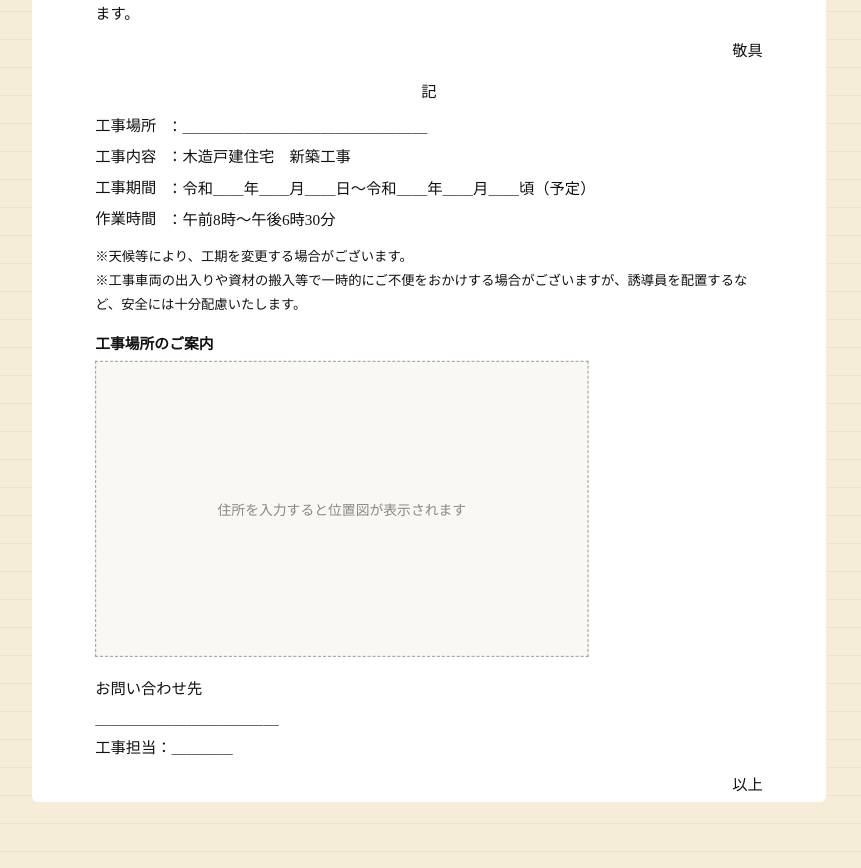
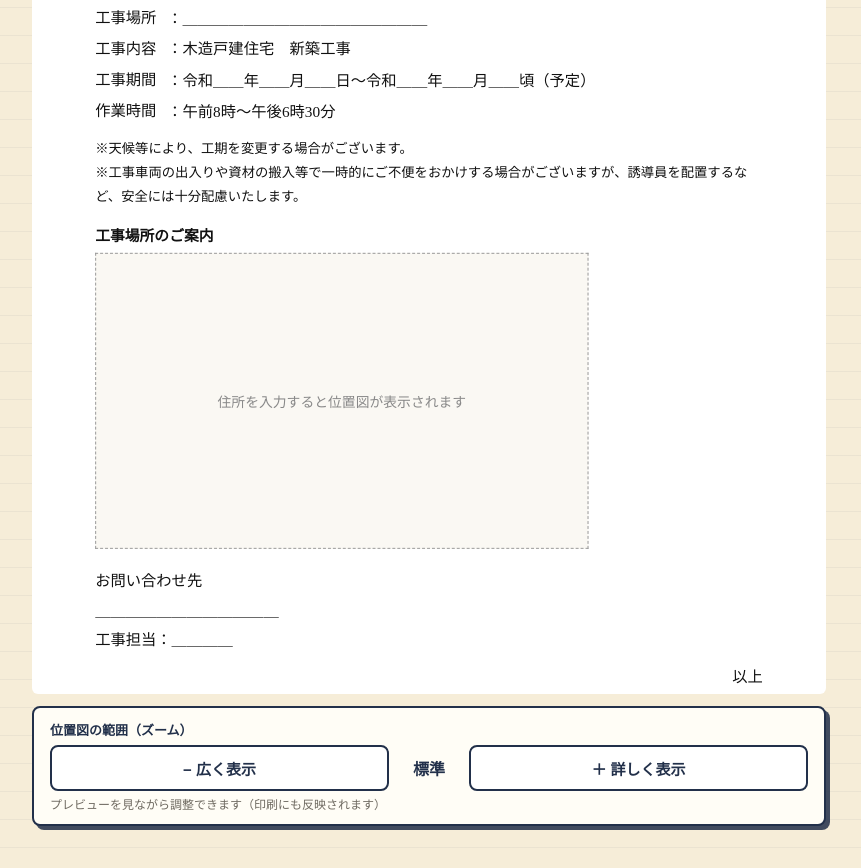
Before and after one commit to hiro-matsu-z/drag-calc, a plain HTML site: page greeting.html in a window 1280 px wide. Shown: the part 1790-2658 px from the top of the page, without its empty margins (211-1072 px from the left). Drawn offline with nearby package versions, Linux system fonts and the light colour scheme.

Commit message:
挨拶文ツール: ズーム操作をプレビュー直下へ移設（フォーム側の旧コントロールを削除）

```diff
--- a/greeting.html
+++ b/greeting.html
@@ -89,6 +89,7 @@
       .note { font-size: 12.5px; line-height: 1.7; color: var(--dim); margin: 0; }
       .note.warn { color: var(--warn); font-size: 13.5px; }
       #scaled-wrap { width: 100%; max-width: 794px; margin: 0 auto; overflow: hidden; border-radius: 6px; }
+      .zoom-bar { max-width: 794px; margin: 12px auto 0; }
       #scaled-inner { transform-origin: top left; box-shadow: 0 2px 14px rgba(0,0,0,.25); width: 794px; height: 1123px; }
       .action-bar {
         position: fixed; left: 0; right: 0; bottom: calc(60px + env(safe-area-inset-bottom)); z-index: 40;
@@ -125,7 +126,7 @@
       }
     </style>
   <style id="theme-b-notebook">
-/* ===== THEME B: 現場ノート (2026-11-20 v2) ===== */
+/* ===== THEME B: 現場ノート (2026-11-21 v3) ===== */
 @media screen {
 :root { --bg:#F6EDD8; --card:#FFFDF6; --blue:#2E7CC4; --orange:#F97316; --text:#22304A; --border:#22304A; color-scheme: light; }
 body { background-color:#F6EDD8; background-image:repeating-linear-gradient(0deg, rgba(34,48,74,.05) 0 1px, transparent 1px 28px); color:#22304A; }
@@ -175,6 +176,8 @@ body.light #themeToggle { background:#FFFDF6; border-color:#22304A; }
 .card table td, .card table th { border-color:rgba(34,48,74,.4); }
 a { color:#2E7CC4; }
 ::selection { background:rgba(249,115,22,.35); }
+/* ===== v3: ズーム操作バーをプレビュー直下へ移設 (2026-11-21) ===== */
+.zoom-bar { background:#FFFDF6; border:2px solid #22304A; border-radius:8px; box-shadow:4px 4px 0 rgba(34,48,74,.85); padding:12px 16px; }
 }
 </style>
 </head>
@@ -193,15 +196,6 @@ a { color:#2E7CC4; }
             <input id="f-address" placeholder="例：東京都○○区○○○丁目○番○" autocomplete="off" />
             <span class="field-hint">入力すると位置図が自動で表示されます</span>
           </label>
-          <div class="field">
-            <span class="field-label">位置図の範囲（ズーム）</span>
-            <div style="display:flex;gap:8px;align-items:center">
-              <button type="button" id="zoom-out" class="btn" style="flex:1;padding:10px 0">− 広く表示</button>
-              <span id="zoom-level" style="min-width:64px;text-align:center;font-weight:700">標準</span>
-              <button type="button" id="zoom-in" class="btn" style="flex:1;padding:10px 0">＋ 詳しく表示</button>
-            </div>
-            <span class="field-hint">配布する範囲に合わせて調整できます（印刷にも反映されます）</span>
-          </div>
           <label class="field">
             <span class="field-label">工事内容</span>
             <select id="f-work-type">
@@ -284,6 +278,15 @@ a { color:#2E7CC4; }
     </div>
 
     <div id="scaled-wrap"><div id="scaled-inner"></div></div>
+    <div class="zoom-bar no-print">
+      <span class="field-label">位置図の範囲（ズーム）</span>
+      <div style="display:flex;gap:8px;align-items:center">
+        <button type="button" id="zoom-out" class="btn" style="flex:1;padding:10px 0">− 広く表示</button>
+        <span id="zoom-level" style="min-width:64px;text-align:center;font-weight:700">標準</span>
+        <button type="button" id="zoom-in" class="btn" style="flex:1;padding:10px 0">＋ 詳しく表示</button>
+      </div>
+      <span class="field-hint">プレビューを見ながら調整できます（印刷にも反映されます）</span>
+    </div>
     <div class="bottom-space"></div>
 
     <div class="action-bar">
```
